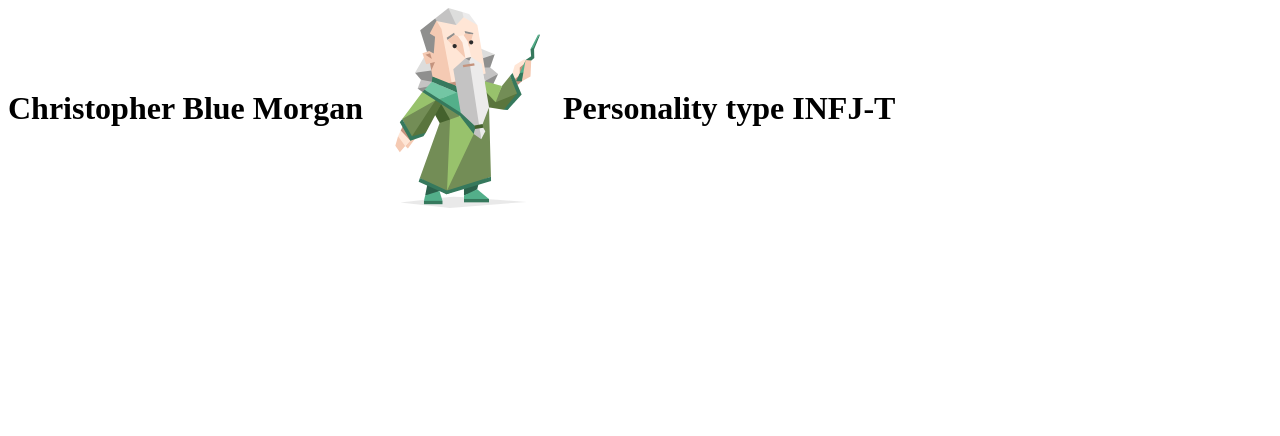
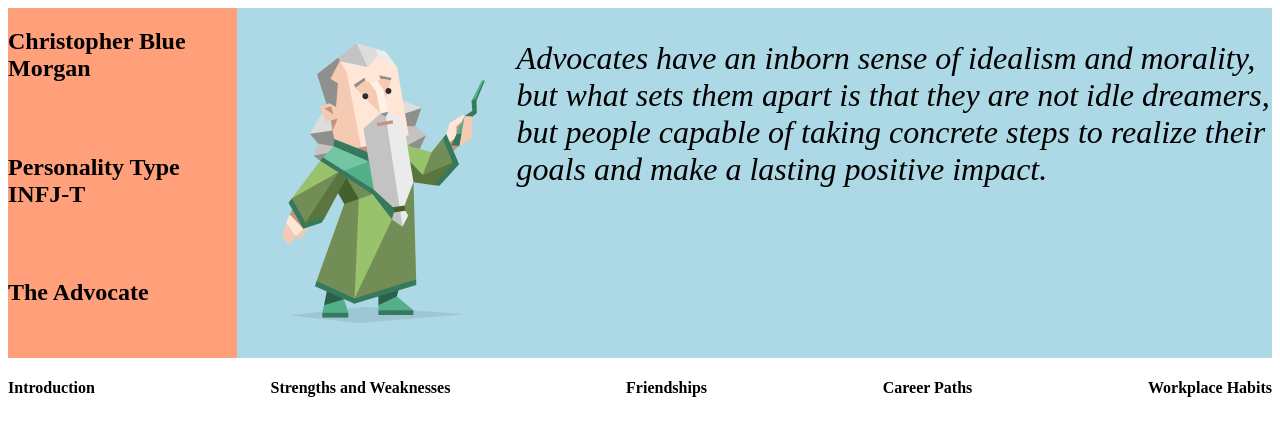
Before and after one commit to bluemorgan23/my-personality, a plain HTML site: page index.html in a window 1280 px wide. Drawn offline with Linux system fonts and the light colour scheme.

Commit message:
Way better top section with nam/type/img/description

```diff
--- a/index.html
+++ b/index.html
@@ -15,6 +15,7 @@
 
 <!DOCTYPE html>
 <html lang="en">
+
 <head>
     <meta charset="UTF-8">
     <meta name="viewport" content="width=device-width, initial-scale=1.0">
@@ -22,11 +23,39 @@
     <title>My Personality</title>
     <link rel="stylesheet" href="main.css">
 </head>
+
 <body>
-        <div class="intro">
-            <h1 class="myName">Christopher Blue Morgan</h1>
-            <img src="infj-advocate.svg" alt="The Advocate">
-            <h1 class="pType">Personality type INFJ-T</h1>
+    <nav class="topMenu">
+        <div class="infoContainer">
+            <h1 class="info">Christopher Blue Morgan</h1>
+            <h1 class="info">Personality Type INFJ-T</h1>
+            <h1 class="info">The Advocate</h1>
+        </div>
+        <div class="descriptionContainer">
+            <img class="info" src="infj-advocate.svg" alt="The Advocate">
+            <p class="description">Advocates have an inborn sense of idealism and morality, but what sets them apart is
+                that they are not idle dreamers, but people capable of taking concrete steps to realize their goals and
+                make a lasting positive impact.</p>
+        </div>
+    </nav>
+    <div class="mainContainer">
+        <div class="introContainer">
+            <h4 class="introCard">Introduction</h4>
+            <p class="intro"></p>
+        </div>
+        <div class="swContainer">
+            <h4 class="swCard">Strengths and Weaknesses</h4>
+        </div>
+        <div class="friendContainer">
+            <h4 class="friendCard">Friendships</h4>
+        </div>
+        <div class="careerContainer">
+            <h4 class="careerCard">Career Paths</h4>
+        </div>
+        <div class="workplaceContainer">
+            <h4 class="workplaceCard">Workplace Habits</h4>
+        </div>
     </div>
 </body>
+
 </html>
--- a/main.css
+++ b/main.css
@@ -1,8 +1,36 @@
 img {
     width: 200px;
+    height: 350px;
 }
 
-.intro {
+.topMenu {
     display: flex;
-    align-items: center;
 }
+
+.descriptionContainer {
+    display: flex;
+    background-color: lightblue;
+}
+
+.description {
+    font-style: italic;
+    font-size: 2em;
+}
+
+.infoContainer {
+    display: flex;
+    flex-wrap: wrap;
+    justify-content: center;
+    background-color: lightsalmon;
+
+}
+
+.info {
+    flex-basis: 100%;
+    font-weight: none;
+}
+
+.mainContainer {
+    display: flex;
+    justify-content: space-between;
+}
```
Lines whose indentation alone changed are shown as unchanged.
